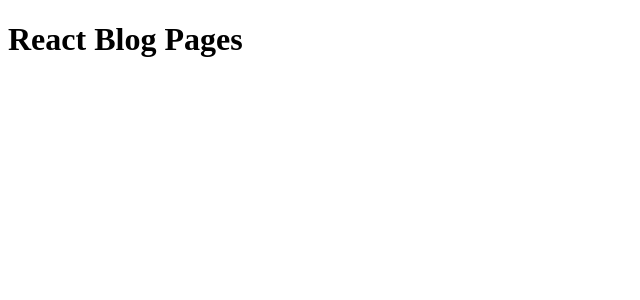
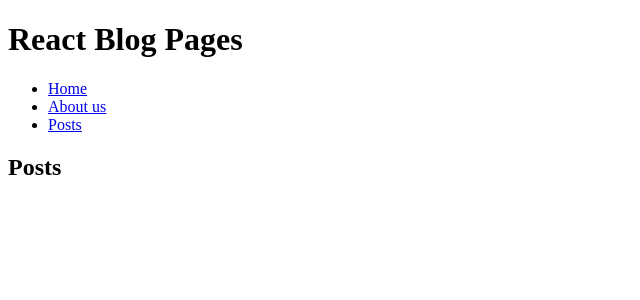
Before and after one commit to giorgiameffe/react-router, a React app: page /posts in a window 1280 px wide. Before the commit this address had no page. Shown: the top 300 px of the page, without its empty margins (0-640 px from the left). Built offline with nearby package versions, Linux system fonts and the light colour scheme; the HTML template or start-up script is replaced by a standard one.

Commit message:
feat: add navbar and import it on App

```diff
--- a/src/App.jsx
+++ b/src/App.jsx
@@ -6,18 +6,25 @@
 import AboutUs from './pages/AboutUs.jsx';
 // Posts list
 import Posts from './pages/Posts.jsx';
+// Navbar component
+import Navbar from "./components/Navbar.jsx";
 
 function App() {
 
   return (
     <>
       <BrowserRouter>
-        <h1>React Blog Pages</h1>
-        <Routes>
-          <Route path="/" element={<Homepage />}></Route>
-          <Route path="/about-us" element={<AboutUs />}></Route>
-          <Route path="/posts-list" element={<Posts />}></Route>
-        </Routes>
+        <header>
+          <h1>React Blog Pages</h1>
+          <Navbar />
+        </header>
+        <main>
+          <Routes>
+            <Route path="/" element={<Homepage />}></Route>
+            <Route path="/about-us" element={<AboutUs />}></Route>
+            <Route path="/posts" element={<Posts />}></Route>
+          </Routes>
+        </main>
       </BrowserRouter>
     </>
   )
--- /dev/null
+++ b/src/components/Navbar.jsx
@@ -0,0 +1,17 @@
+// Navlink
+import { NavLink } from "react-router-dom";
+
+// Navbar
+
+export default function Navbar() {
+
+    return (
+        <nav>
+            <ul>
+                <li><NavLink to="/">Home</NavLink></li>
+                <li><NavLink to="/about-us">About us</NavLink></li>
+                <li><NavLink to="/posts">Posts</NavLink></li>
+            </ul>
+        </nav>
+    )
+}
--- a/src/pages/Posts.jsx
+++ b/src/pages/Posts.jsx
@@ -2,6 +2,6 @@
 
 export default function Posts() {
 
-    return <h2>Posts list</h2>
+    return <h2>Posts</h2>
 
 }
```
